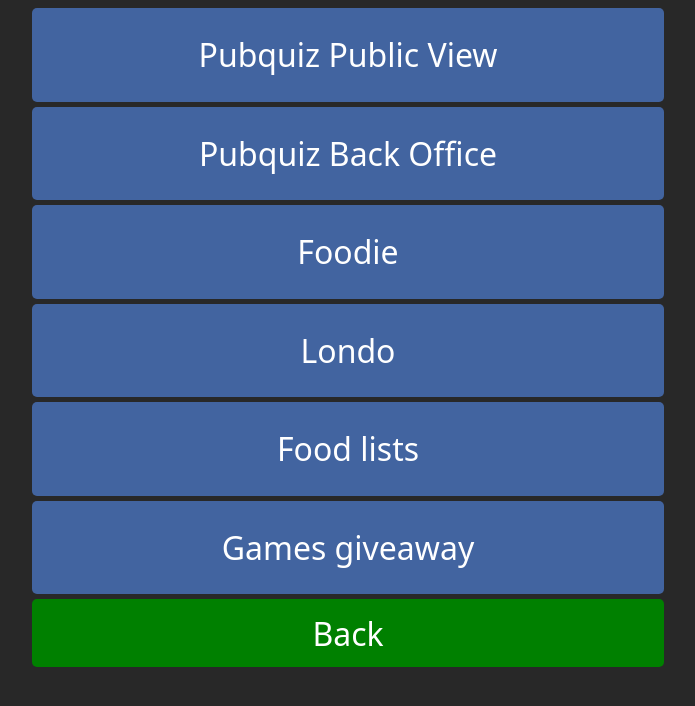
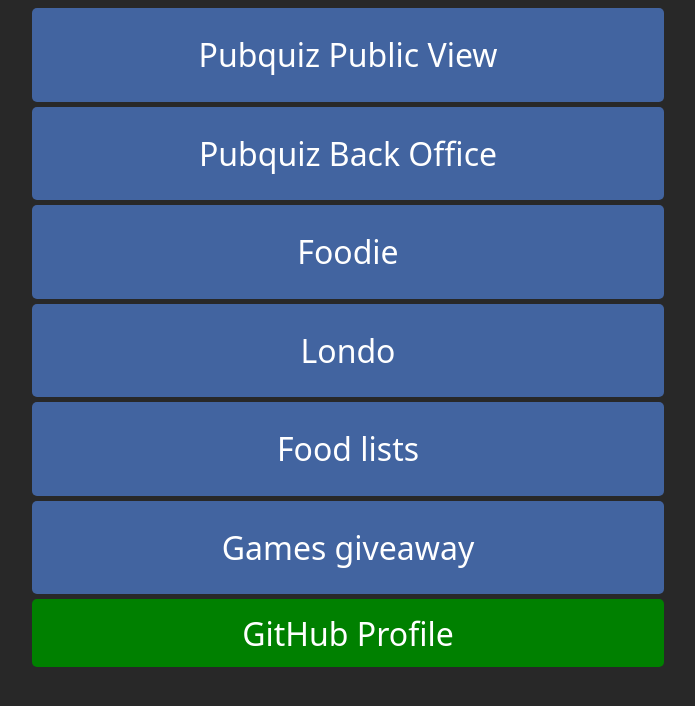
Before and after one commit to nikitaDanilenko/nikitaDanilenko.github.io, a Jekyll site: the page built from index.html, in a window 1280 px wide. Shown: the top 706 px of the page, without its empty margins (292-987 px from the left). Built offline with Jekyll 4.4.1, drawn with Linux system fonts in a browser that asks for light colours.

Commit message:
Adjust "back" on main page

```diff
--- a/_includes/back.html
+++ b/_includes/back.html
@@ -1 +1 @@
-<a class="button navigation-button" href="{{ include.href | default: '..' }}">Back</a>
+<a class="button navigation-button" href="{{ include.href | default: '..' }}">{{ page.back-text | default: 'Back'}}</a>
--- a/index.html
+++ b/index.html
@@ -2,6 +2,7 @@
 layout: menu
 title: Overview
 back: https://github.com/nikitaDanilenko
+back-text: GitHub Profile
 items:
   - label: Pubquiz Public View
     href: https://pubquiz.danilenko.io/quizzes
```
